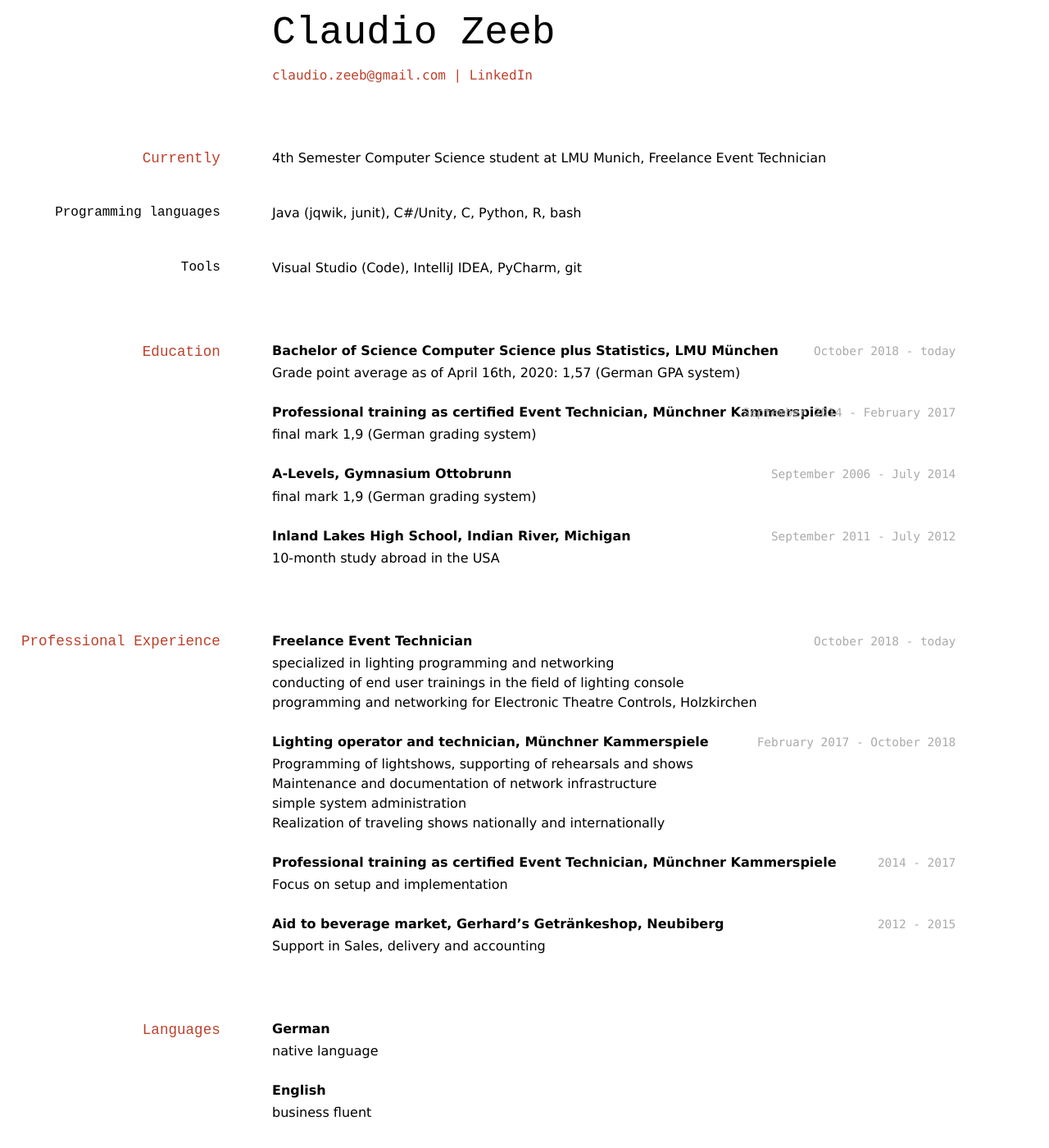
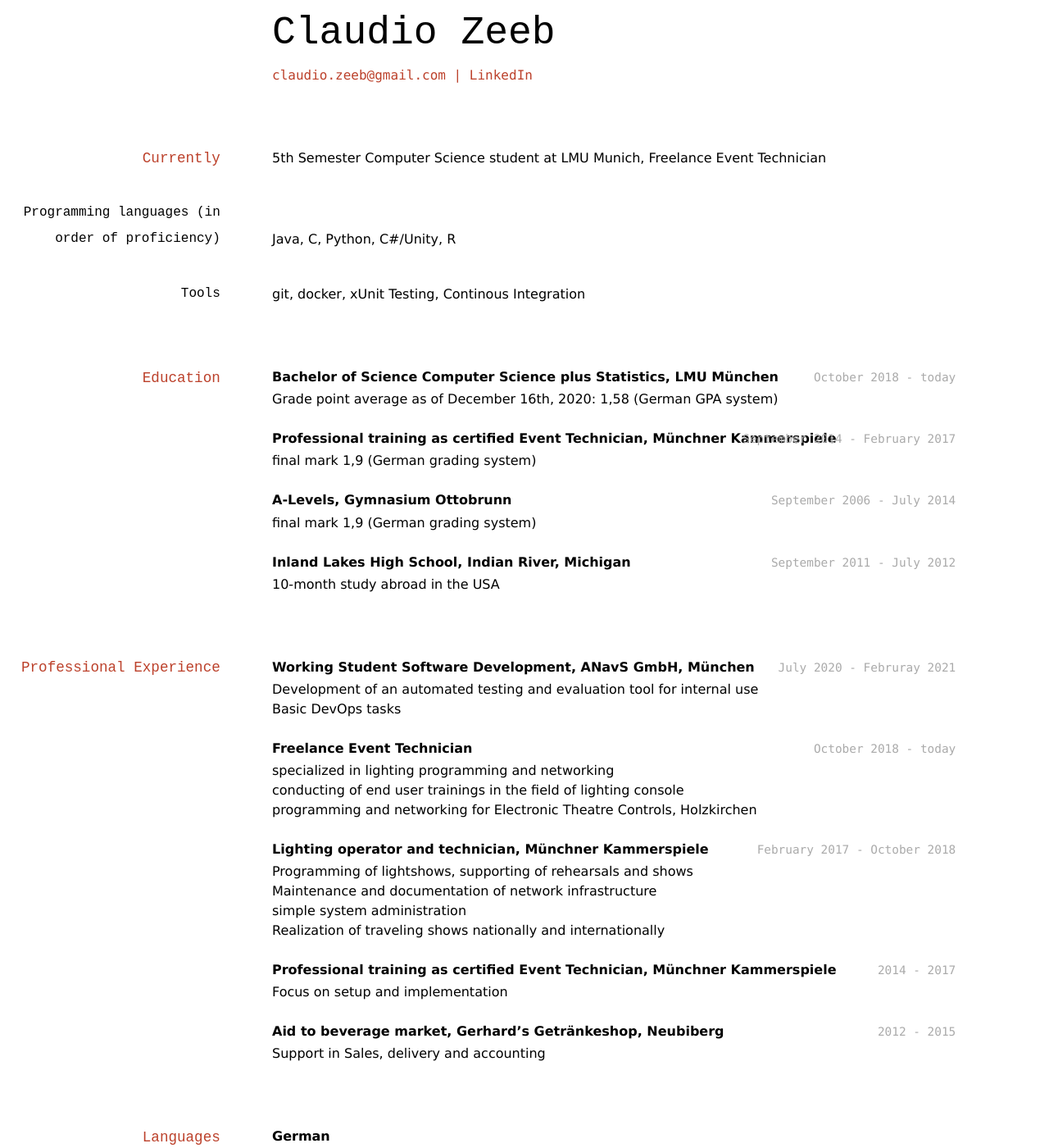
Before and after one commit to cluuu/markdown-cv, a Jekyll site: the page built from index_en.md, in a window 1280 px wide and 1400 px high. Shown: the whole window at 82% size. Built offline with Jekyll 4.4.1, drawn with Linux system fonts in a browser that asks for light colours.

Commit message:
WIP: updated index_en

```diff
--- a/index_en.md
+++ b/index_en.md
@@ -12,22 +12,22 @@ title: Claudio Zeeb's CV
 
 ## Currently
 
-4th Semester Computer Science student at LMU Munich, Freelance Event Technician
+5th Semester Computer Science student at LMU Munich, Freelance Event Technician
 
-### Programming languages
+### Programming languages (in order of proficiency)
 
-Java (jqwik, junit), C#/Unity, C, Python, R, bash
+Java, C, Python, C#/Unity, R
 
 ### Tools
 
-Visual Studio (Code), IntelliJ IDEA, PyCharm, git
+git, docker, xUnit Testing, Continous Integration
 
 ## Education
 
 `October 2018 - today`
 __Bachelor of Science Computer Science plus Statistics, LMU München__
 
-- Grade point average as of April 16th, 2020: 1,57 (German GPA system)
+- Grade point average as of December 16th, 2020: 1,58 (German GPA system)
 
 `September 2014 - February 2017 `
 __Professional training as certified Event Technician, Münchner Kammerspiele__
@@ -45,6 +45,12 @@ __Inland Lakes High School, Indian River, Michigan__
 - 10-month study abroad in the USA
 
 ## Professional Experience
+
+`July 2020 - Februray 2021`
+__Working Student Software Development, ANavS GmbH, München__
+
+- Development of an automated testing and evaluation tool for internal use
+- Basic DevOps tasks
 
 `October 2018 - today`
 __Freelance Event Technician__
```
